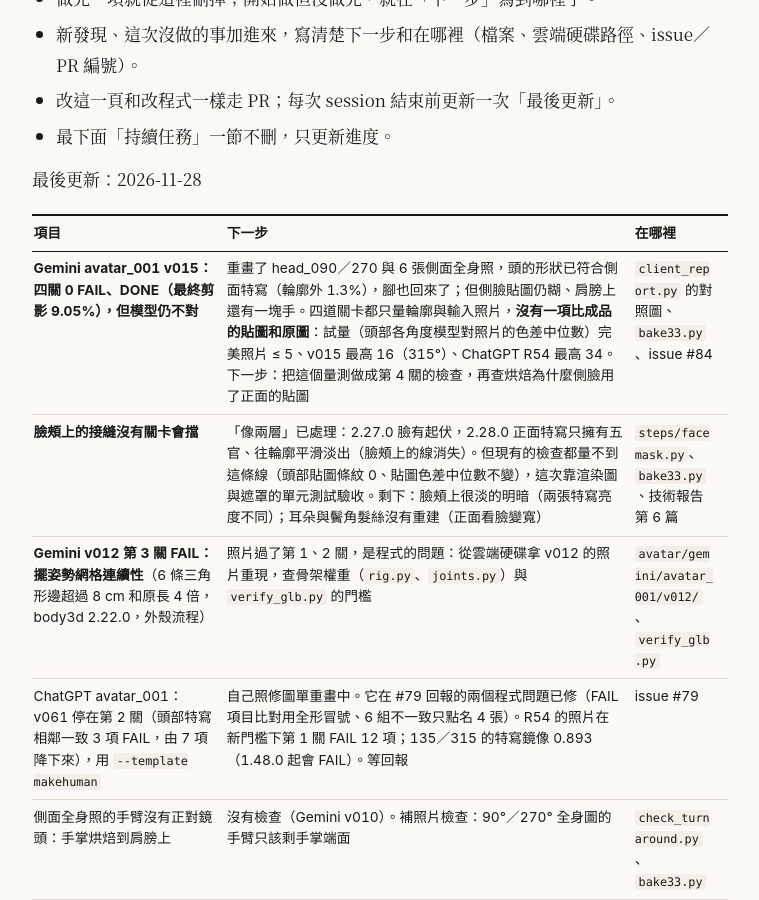
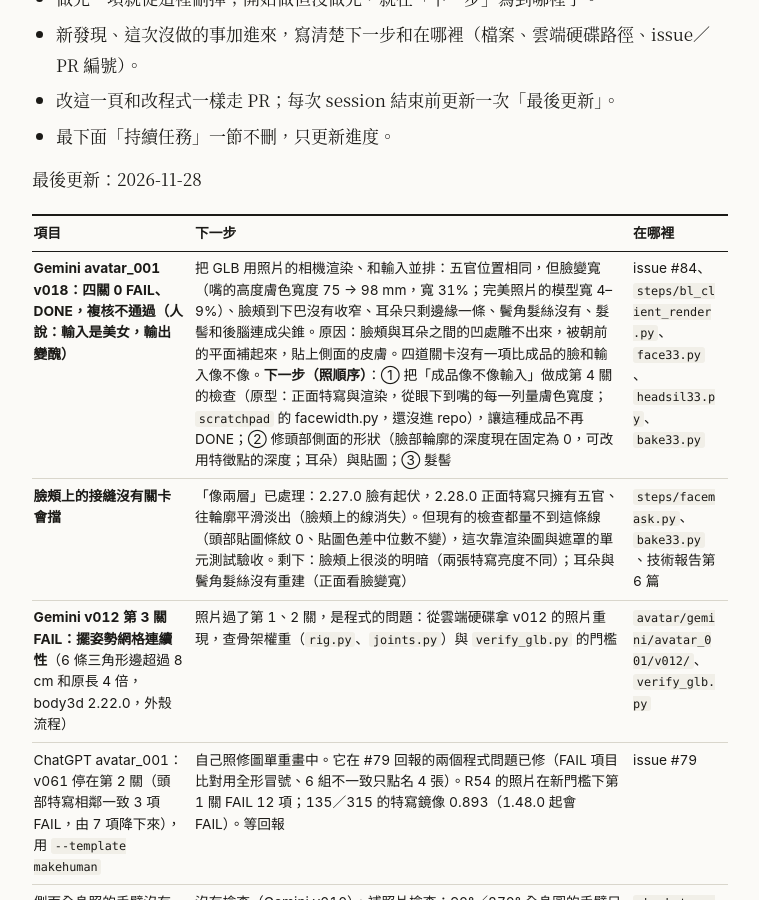
Before and after one commit to WangChengYeh/Avatar, a Jekyll site: the page built from docs/Handoff.md, in a window 1280 px wide and 900 px high, scrolled down 326 px. Shown: the whole window, without its empty margins (260-1019 px from the left). Built offline with Jekyll 4.4.1, drawn with Linux system fonts in a browser that asks for light colours; our own code applies the rules of GitHub Pages for plain Markdown files.

Commit message:
[Claude] docs: the goal is a GLB that looks like the pretty input; Claude reviews every DONE
Gemini avatar_001 v018 passed all four gates and looks worse than its input (face 31 % wider at mouth
height, no cheek contour, no ears). Handoff, CLAUDE.md and the project loop say so and what comes next.

Agent: Claude
Co-Authored-By: Claude Fable 5.2 <noreply@anthropic.com>

```diff
--- a/docs/Handoff.md
+++ b/docs/Handoff.md
@@ -14,7 +14,7 @@
 
 | 項目 | 下一步 | 在哪裡 |
 | --- | --- | --- |
-| **Gemini avatar_001 v015：四關 0 FAIL、DONE（最終剪影 9.05%），但模型仍不對** | 重畫了 head_090／270 與 6 張側面全身照，頭的形狀已符合側面特寫（輪廓外 1.3%），腳也回來了；但側臉貼圖仍糊、肩膀上還有一塊手。四道關卡都只量輪廓與輸入照片，**沒有一項比成品的貼圖和原圖**：試量（頭部各角度模型對照片的色差中位數）完美照片 ≤ 5、v015 最高 16（315°）、ChatGPT R54 最高 34。下一步：把這個量測做成第 4 關的檢查，再查烘焙為什麼側臉用了正面的貼圖 | `client_report.py` 的對照圖、`bake33.py`、issue #84 |
+| **Gemini avatar_001 v018：四關 0 FAIL、DONE，複核不通過（人說：輸入是美女，輸出變醜）** | 把 GLB 用照片的相機渲染、和輸入並排：五官位置相同，但臉變寬（嘴的高度膚色寬度 75 → 98 mm，寬 31%；完美照片的模型寬 4–9%）、臉頰到下巴沒有收窄、耳朵只剩邊緣一條、鬢角髮絲沒有、髮髻和後腦連成尖錐。原因：臉頰與耳朵之間的凹處雕不出來，被朝前的平面補起來，貼上側面的皮膚。四道關卡沒有一項比成品的臉和輸入像不像。**下一步（照順序）**：① 把「成品像不像輸入」做成第 4 關的檢查（原型：正面特寫與渲染，從眼下到嘴的每一列量膚色寬度；`scratchpad` 的 facewidth.py，還沒進 repo），讓這種成品不再 DONE；② 修頭部側面的形狀（臉部輪廓的深度現在固定為 0，可改用特徵點的深度；耳朵）與貼圖；③ 髮髻 | issue #84、`steps/bl_client_render.py`、`face33.py`、`headsil33.py`、`bake33.py` |
 | **臉頰上的接縫沒有關卡會擋** | 「像兩層」已處理：2.27.0 臉有起伏，2.28.0 正面特寫只擁有五官、往輪廓平滑淡出（臉頰上的線消失）。但現有的檢查都量不到這條線（頭部貼圖條紋 0、貼圖色差中位數不變），這次靠渲染圖與遮罩的單元測試驗收。剩下：臉頰上很淡的明暗（兩張特寫亮度不同）；耳朵與鬢角髮絲沒有重建（正面看臉變寬） | `steps/facemask.py`、`bake33.py`、技術報告第 6 篇 |
 | **Gemini v012 第 3 關 FAIL：擺姿勢網格連續性**（6 條三角形邊超過 8 cm 和原長 4 倍，body3d 2.22.0，外殼流程） | 照片過了第 1、2 關，是程式的問題：從雲端硬碟拿 v012 的照片重現，查骨架權重（`rig.py`、`joints.py`）與 `verify_glb.py` 的門檻 | `avatar/gemini/avatar_001/v012/`、`verify_glb.py` |
 | ChatGPT avatar_001：v061 停在第 2 關（頭部特寫相鄰一致 3 項 FAIL，由 7 項降下來），用 `--template makehuman` | 自己照修圖單重畫中。它在 #79 回報的兩個程式問題已修（FAIL 項目比對用全形冒號、6 組不一致只點名 4 張）。R54 的照片在新門檻下第 1 關 FAIL 12 項；135／315 的特寫鏡像 0.893（1.48.0 起會 FAIL）。等回報 | issue #79 |
```
Also changed, not shown: CLAUDE.md (+1 -0 lines), docs/Project-Loop.md (+1 -0 lines).
